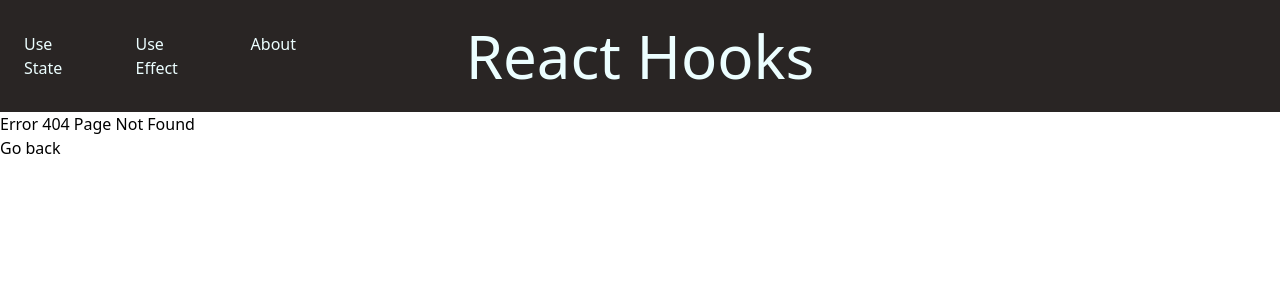
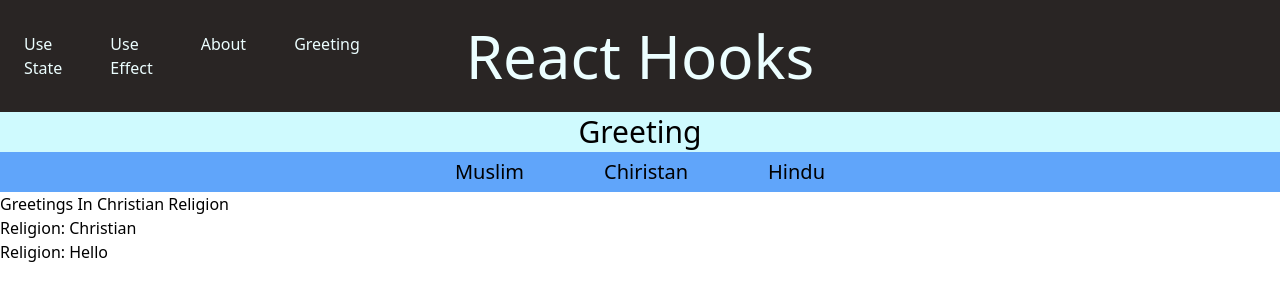
Before and after one commit to ghulamibrahimkhan/React-Tutorial, a React (Create React App) app: page /greet/Cgreet in a window 1280 px wide. Before the commit this address had no page. Shown: the top 300 px of the page. Built offline with nearby package versions, Linux system fonts and the light colour scheme.

Commit message:
createContex & useContex

```diff
--- a/src/App.js
+++ b/src/App.js
@@ -1,44 +1,67 @@
-import { Route, Routes } from 'react-router-dom';
-import Header from './Components/Header';
-import UseState from './Components/UseState';
-import UseEffect from './Components/UseEffect';
-import About from './Components/About';
-import Error from './Components/Error';
-import Facebook from './Components/Facebook';
-import Insta from './Components/Insta';
-import UserDetails from './Components/UserDetails';
+import { Route, Routes } from "react-router-dom";
+import { useState, createContext } from "react";
+import Header from "./Components/Header";
+import UseState from "./Components/UseState";
+import UseEffect from "./Components/UseEffect";
+import About from "./Components/About";
+import Error from "./Components/Error";
+import Facebook from "./Components/Facebook";
+import Insta from "./Components/Insta";
+import UserDetails from "./Components/UserDetails";
+import Greeting from "./Components/Greet/Greeting";
+import MGreet from "./Components/Greet/MGreet";
+import CGreet from "./Components/Greet/CGreet";
+import HGreet from "./Components/Greet/HGreet";
 
+
+const GreetingsDiff = createContext();
 function App() {
+  const greeting = [
+    ["Muslim", "Asalamo Alaikum"],
+    ["Christian", "Hello"],
+    ["Hindu", "Namastey"],
+  ];
+  const [state] = useState(greeting);
+
   return (
     <>
       <Header />
-      <Routes>
-        <Route path='/'>
-          <Route index element={<UseState />} />
 
-          <Route path='/home' element={<UseState />} >
+      {/* Create Contex */}
+      <GreetingsDiff.Provider value={state}>
+        <Routes>
+          {/* Home */}
+          <Route path="/">
+            <Route index element={<UseState />} />
+
+            <Route path="/home" element={<UseState />}></Route>
           </Route>
 
-            <Route path='/home/:userId' element={<UserDetails />}/>
+          {/*  Use Effect*/}
+          <Route path="/useEffect" element={<UseEffect />} />
+          <Route path="/home/:userId" element={<UserDetails />} />
 
-        </Route>
+          {/* About Nested Routes */}
+          <Route path="/about" element={<About />}>
+            <Route index element={<Facebook />} />
+            <Route path="facebook" element={<Facebook />} />
+            <Route path="insta" element={<Insta />} />
+          </Route>
 
-        <Route path=':userId' element={<UserDetails />} />
-        <Route path='/useEffect' element={<UseEffect />} />
+          {/*Greeting Nesdted Routes  */}
+          <Route path="/greet" element={<Greeting />}>
+            <Route path="Mgreet" element={<MGreet />} />
+            <Route path="Cgreet" element={<CGreet />} />
+            <Route path="Hgreet" element={<HGreet />} />
+          </Route>
 
-        {/* Nested Routes */}
-        <Route path='/about' element={<About />}>
-          <Route index element={<Facebook />} />
-          <Route path='facebook' element={<Facebook />} />
-          <Route path='Insta' element={<Insta />} />
-        </Route>
-
-
-        Error Page
-        <Route path='*' element={<Error />} />
-      </Routes>
+          {/* Error Page */}
+          <Route path="*" element={<Error />} />
+        </Routes>
+      </GreetingsDiff.Provider>
     </>
   );
 }
 
 export default App;
+export {GreetingsDiff}
--- a/src/Components/About.js
+++ b/src/Components/About.js
@@ -1,10 +1,15 @@
 import { Link, Outlet } from "react-router-dom"
 
 const About = () => {
+
+  document.title = `About`;
   return (
+
     <>
+
       <div className="bg-slate-500 text-center text-4xl">About Page</div>
       <div className="flex justify-center text-2xl">
+
         <Link className="m-10" to={"insta"}>Insta</Link>
 
         <Link className="m-10" to={"facebook"}>Facebook</Link>
--- a/src/Components/Facebook.js
+++ b/src/Components/Facebook.js
@@ -1,6 +1,8 @@
 import React from 'react'
 
 const Facebook = () => {
+
+  document.title = `About : Facebook`;
   return (
     <>
     <div className='flex justify-center bg-blue-400 text-xl h-10 items-center'>Facebook</div>
--- /dev/null
+++ b/src/Components/Greet/CGreet.js
@@ -0,0 +1,20 @@
+import {useContext} from 'react'
+import { GreetingsDiff } from '../../App'
+
+
+const CGreet = () => {
+  const christianGreet = useContext(GreetingsDiff)
+
+  document.title = `Hello`;
+  return (
+    <>
+
+    <div>Greetings In Christian Religion</div>
+    <h1>Religion: {christianGreet[1][0]}</h1>
+    <h1>Religion: {christianGreet[1][1]}</h1>
+    </>
+
+  )
+}
+
+export default CGreet
--- /dev/null
+++ b/src/Components/Greet/Greeting.js
@@ -0,0 +1,18 @@
+import React from 'react'
+import { Link, Outlet } from 'react-router-dom'
+
+const Greeting = () => {
+  return (
+    <>
+    <div className='flex justify-center bg-cyan-100 text-3xl h-10 items-center'>Greeting</div>
+    <div className='flex justify-center bg-blue-400 text-xl h-10 items-center'>
+    <Link className='m-10' to={'Mgreet'}>Muslim</Link>
+    <Link className='m-10' to={'Cgreet'}>Chiristan</Link>
+    <Link className='m-10' to={'Hgreet'}>Hindu</Link>
+    </div>
+    <Outlet />
+    </>
+  )
+}
+
+export default Greeting
--- /dev/null
+++ b/src/Components/Greet/HGreet.js
@@ -0,0 +1,19 @@
+import { useContext } from "react";
+import { GreetingsDiff } from "../../App";
+
+const HGreet = () => {
+    const hinduGreet = useContext(GreetingsDiff)
+
+  document.title = `Namsetay`;
+  return (
+    <>
+    <div>Greeting In Hindu Religion</div>
+    <div>
+    <h1>{hinduGreet[2][0]}</h1>
+    <h1>{hinduGreet[2][1]}</h1>
+    </div>
+    </>
+  )
+}
+
+export default HGreet
--- /dev/null
+++ b/src/Components/Greet/MGreet.js
@@ -0,0 +1,17 @@
+import { useContext } from "react";
+import { GreetingsDiff } from "../../App";
+
+const MGreet = () => {
+  const muslimGreet = useContext(GreetingsDiff)
+  document.title = `Asalamo Alaikum`;
+  return (
+    <>
+    <div>Greetings in Muslim Religion</div>
+    <h1>Religion: {muslimGreet[0][0]}</h1>
+    <h1>Greetings: {muslimGreet[0][1]}</h1>
+
+    </>
+  )
+}
+
+export default MGreet
--- a/src/Components/Header.js
+++ b/src/Components/Header.js
@@ -14,6 +14,9 @@
                     <li className="mx-6">
                         <Link to='./About'>About</Link>
                     </li>
+                    <li className="mx-6">
+                        <Link to='./greet'>Greeting</Link>
+                    </li>
                 </ul>
                 <div className="h-28 flex
              justify-center items-center text-6xl">React Hooks
--- a/src/Components/Insta.js
+++ b/src/Components/Insta.js
@@ -1,9 +1,11 @@
 
 const Insta = () => {
+    document.title = `About : Insta`;
     return (
+
         <>
 
-            <div className='flex justify-center bg-pink-500 text-xl h-10 items-center'>Facebook</div>
+            <div className='flex justify-center bg-pink-500 text-xl h-10 items-center'>Instagram</div>
             <h1> Bro This is Instagram Page</h1>
         </>
     )
```
